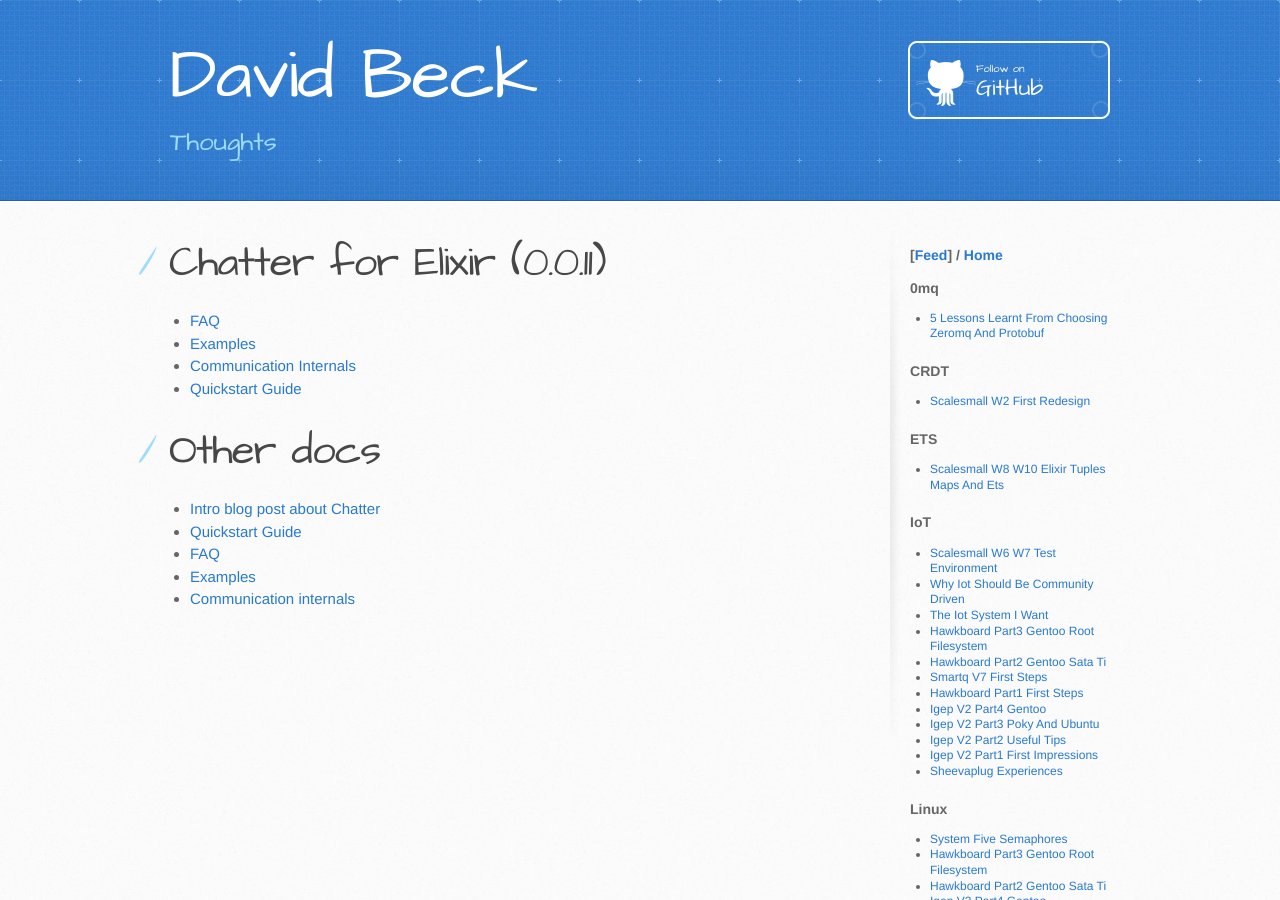
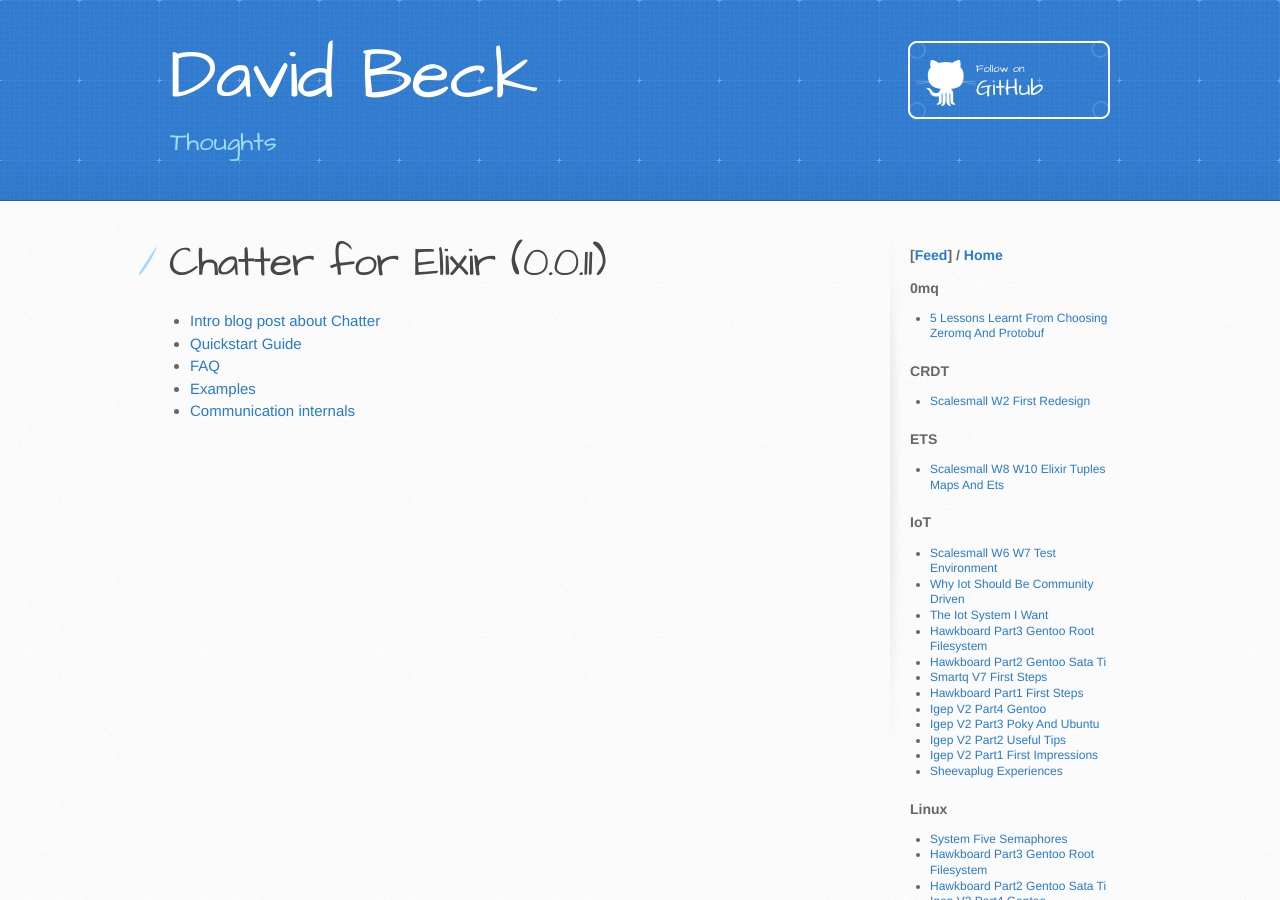
Before and after one commit to dbeck/dbeck.github.io, a Jekyll site: the page built from chatter_ex/0.0.11/index.markdown, in a window 1280 px wide and 900 px high. Built offline with Jekyll 4.4.1, drawn with Linux system fonts in a browser that asks for light colours.

Commit message:
doc update for 0.0.11

```diff
--- a/chatter_ex/0.0.11/index.markdown
+++ b/chatter_ex/0.0.11/index.markdown
@@ -18,13 +18,6 @@ scalesmall_subscribe: false
 
 # Chatter for Elixir (0.0.11)
 
-- [FAQ](faq.html)
-- [Examples](examples.html)
-- [Communication Internals](communication.html)
-- [Quickstart Guide](quickstart.html)
-
-# Other docs
-
 - [Intro blog post about Chatter](/Chatter-extracted-from-ScaleSmall/)
 - [Quickstart Guide](quickstart.html)
 - [FAQ](faq.html)
```
